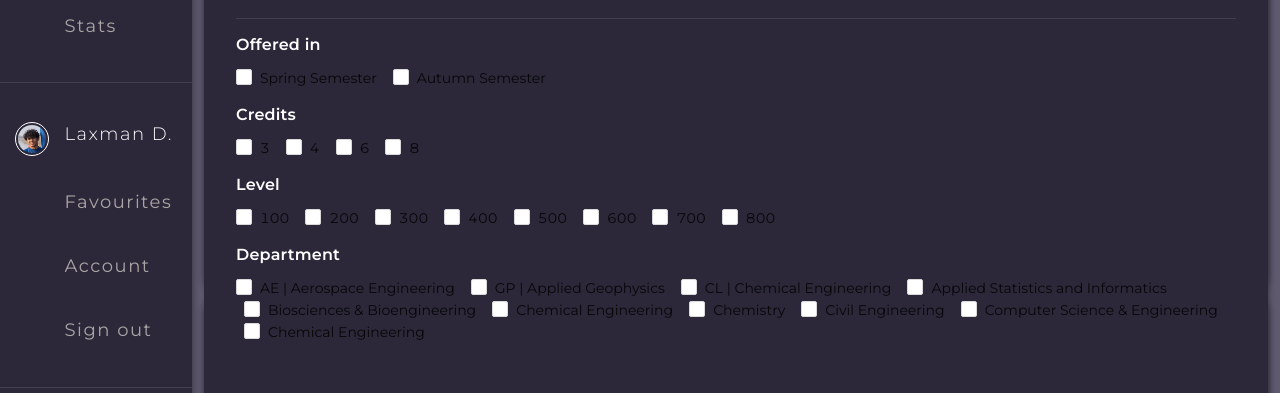
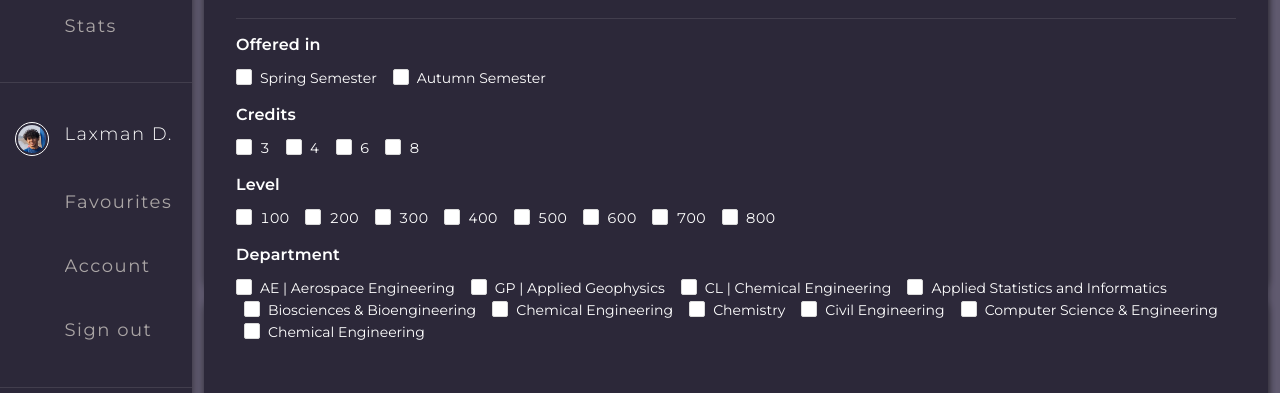
Before and after one commit to DevCom-IITB/ResoBin, a React (Create React App) app: page /dashboard in a window 1280 px wide. Shown: the part 198-591 px from the top of the page. Built offline with nearby package versions, Linux system fonts and the light colour scheme; some icons are missing.

Commit message:
📦 NEW: Add SCSS support

```diff
--- a/src/components/courses/FilterItem.jsx
+++ b/src/components/courses/FilterItem.jsx
@@ -26,7 +26,7 @@ const FilterItem = ({ data: filterGroupData, index }) => {
   return (
     <Fragment key={index}>
       <Title>{filterGroupData.FilterTitle}</Title>
-      <FilterList>
+      <FilterList className="filters">
         <Checkbox.Group style={{ width: '100%' }} onChange={onChange}>
           {filterGroupData.Options.map((filterOptionData) => (
             <Checkbox key={filterOptionData.id} value={filterOptionData.Label}>
--- a/src/components/dashboard/DesktopLayout.jsx
+++ b/src/components/dashboard/DesktopLayout.jsx
@@ -33,7 +33,7 @@ const ContentContainer = styled.div`
   top: 0;
 `
 
-const DesktopLayout = (props) => {
+const DesktopLayout = ({ children }) => {
   return (
     <ScrollToTop>
       <GridContainer>
@@ -45,7 +45,7 @@ const DesktopLayout = (props) => {
           <Sidebar />
         </SidebarContainer>
 
-        <ContentContainer>{props.children}</ContentContainer>
+        <ContentContainer>{children}</ContentContainer>
       </GridContainer>
     </ScrollToTop>
   )
--- a/src/components/dashboard/MobileLayout.jsx
+++ b/src/components/dashboard/MobileLayout.jsx
@@ -2,12 +2,12 @@ import Navbar from 'components/navbar'
 import Topbar from 'components/sidebar/mobile/Topbar'
 import { ScrollToTop } from 'hoc'
 
-const MobileLayout = (props) => {
+const MobileLayout = ({ children }) => {
   return (
     <ScrollToTop>
       <Navbar />
       <Topbar />
-      {props.children}
+      {children}
     </ScrollToTop>
   )
 }
--- a/src/index.jsx
+++ b/src/index.jsx
@@ -7,7 +7,7 @@ import { HelmetProvider } from 'react-helmet-async'
 import { Provider } from 'react-redux'
 import { BrowserRouter as Router } from 'react-router-dom'
 import store from 'store'
-import 'styles/index.css'
+import 'styles/styles.scss'
 
 const StrictApp = () => {
   return (
--- a/src/styles/Global.jsx
+++ b/src/styles/Global.jsx
@@ -1,6 +1,6 @@
 import { createGlobalStyle } from 'styled-components'
 
-export const GlobalStyles = createGlobalStyle`
+const GlobalStyles = createGlobalStyle`
   *,
   *::after,
   *::before {
@@ -38,3 +38,5 @@ export const GlobalStyles = createGlobalStyle`
       monospace;
   }
 `
+
+export default GlobalStyles
--- a/src/styles/index.jsx
+++ b/src/styles/index.jsx
@@ -1,2 +1,2 @@
-export { GlobalStyles } from 'styles/Global'
+export { default as GlobalStyles } from 'styles/Global'
 export { DarkTheme, LightTheme } from 'styles/Theme'
--- a/src/styles/index.css
+++ b/src/styles/styles.scss
@@ -2,3 +2,13 @@
 @import url('https://fonts.googleapis.com/css2?family=Mulish:wght@200;300;400;500;600;700;800;900&display=swap');
 @import url('https://fonts.googleapis.com/css2?family=Montserrat:wght@100;200;300;400;500;600;700;800;900&display=swap');
 @import url('https://fonts.googleapis.com/css2?family=Roboto:wght@100;300;400;500;700;900&display=swap');
+
+.filters {
+  .ant-checkbox-group {
+    .ant-checkbox-wrapper {
+      color: white;
+      font-size: 0.875rem;
+      font-weight: 400;
+    }
+  }
+}
```
Also changed, not shown: .eslintrc.js, .stylelintrc.js.
